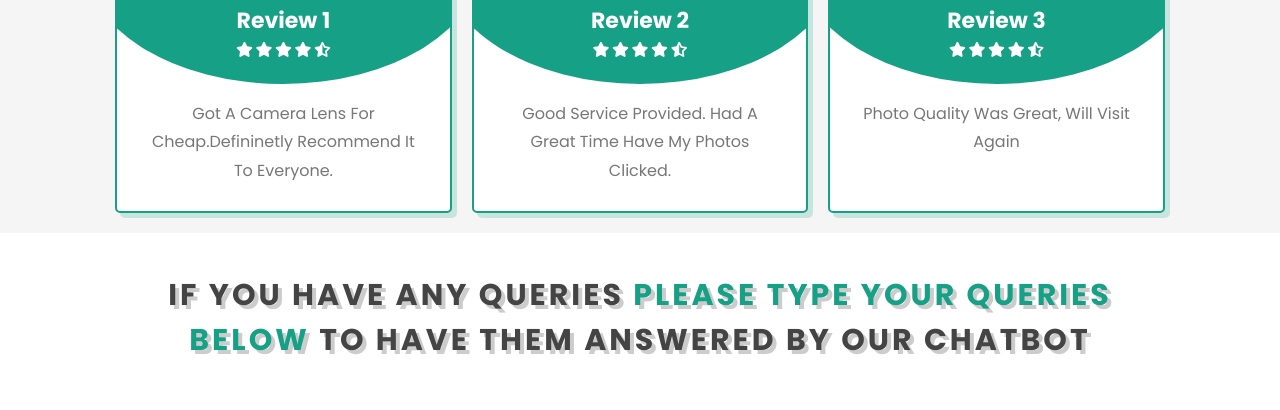
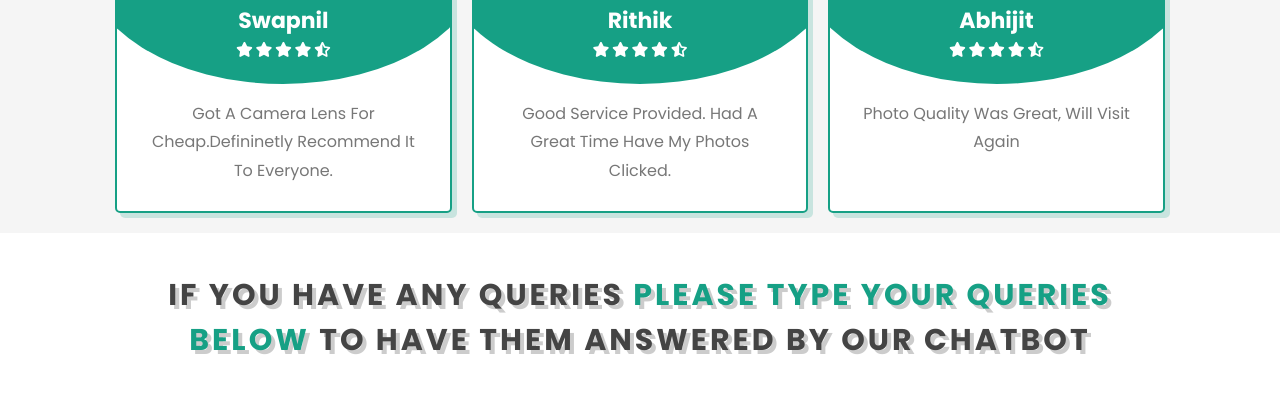
Before and after one commit to swapnilpawar974/SaheliDigitalStudio, a PHP site: page / in a window 1280 px wide. Shown: the part 3506-3916 px from the top of the page. Run offline with PHP 8.4, Linux system fonts and the light colour scheme; some libraries are stand-ins or nearby versions.

Commit message:
commiting last changes

```diff
--- a/index.php
+++ b/index.php
@@ -247,7 +247,7 @@
 
         <div class="box">
             <img src="image/Reviewer.jpg" alt="">
-            <h3>Review 1</h3>
+            <h3>Swapnil</h3>
             <div class="stars">
                 <i class="fas fa-star"></i>
                 <i class="fas fa-star"></i>
@@ -260,7 +260,7 @@
 
         <div class="box">
             <img src="image/Reviwer2.jpg" alt="">
-            <h3>Review 2</h3>
+            <h3>Rithik</h3>
             <div class="stars">
                 <i class="fas fa-star"></i>
                 <i class="fas fa-star"></i>
@@ -273,7 +273,7 @@
 
         <div class="box">
             <img src="image/Reviwer3.jpg" alt="">
-            <h3>Review 3</h3>
+            <h3>Abhijit</h3>
             <div class="stars">
                 <i class="fas fa-star"></i>
                 <i class="fas fa-star"></i>
```
